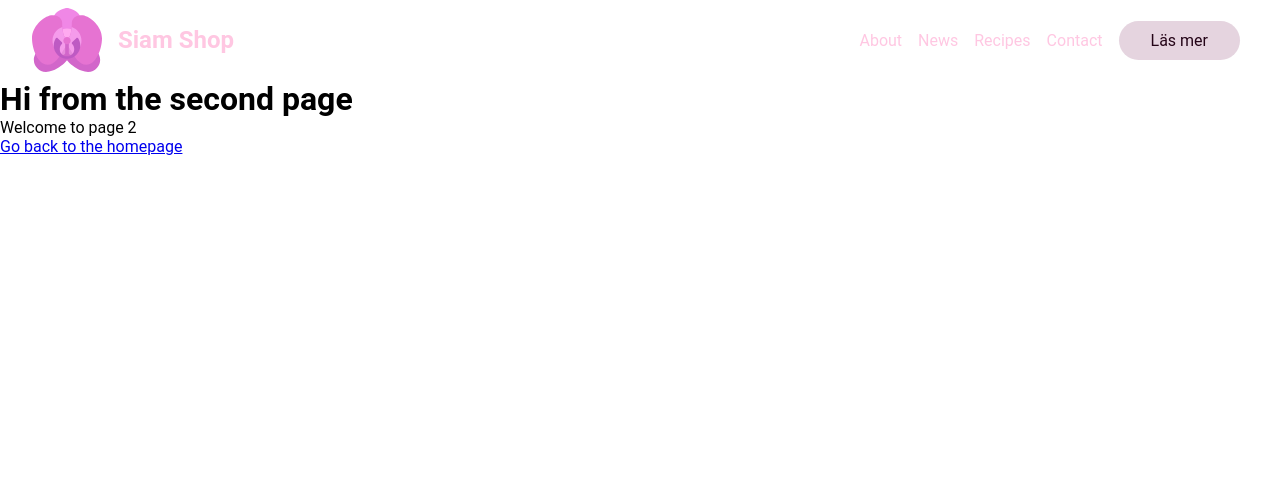
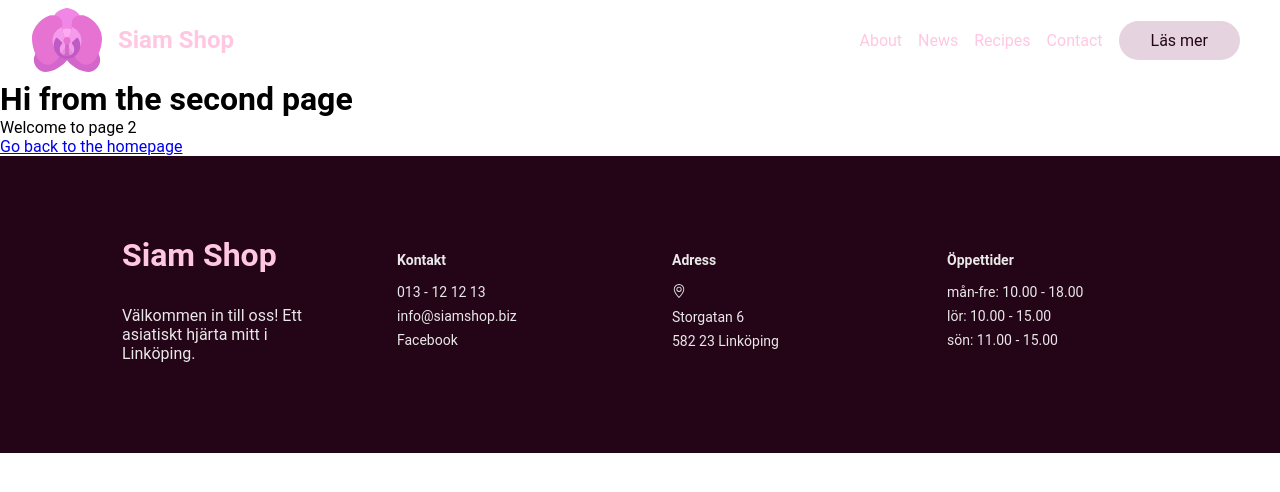
Before and after one commit to betost123/siamshop3, a Gatsby site: page /page-2 in a window 1280 px wide. Built offline with nearby package versions, Linux system fonts and the light colour scheme; Gatsby itself is replaced by a stand-in of ours.

Commit message:
add Footer

```diff
--- /dev/null
+++ b/src/components/Footer.js
@@ -0,0 +1,113 @@
+import { Link } from 'gatsby'
+import React from 'react'
+import styled from 'styled-components'
+import {BsGeoAlt} from 'react-icons/bs'
+
+const Footer = () => {
+	return (
+		<FooterContainer>
+			<FooterLinksWrapper>
+				<FooterDescription>
+					<h1>Siam Shop</h1>
+					<p>Välkommen in till oss! Ett asiatiskt hjärta mitt i Linköping.</p>
+				</FooterDescription>
+				<FooterLinkItems>
+					<FooterLinkTitle>
+						Kontakt
+					</FooterLinkTitle>
+					<FooterLink>013 - 12 12 13</FooterLink>
+					<Mail href="mailto:info@siamshop.biz">info@siamshop.biz</Mail>
+					<FacebookLink to="https://sv-se.facebook.com/SiamShopLinkoping/">Facebook</FacebookLink>
+				</FooterLinkItems>
+			</FooterLinksWrapper>
+			<FooterLinksWrapper>
+			<FooterLinkItems>
+					<FooterLinkTitle>
+						Adress
+					</FooterLinkTitle>
+					<FacebookLink to="https://www.google.com/maps/place/Siam+Shop/@58.4114631,15.6300109,15z/data=!4m5!3m4!1s0x0:0xe6437c176f75da94!8m2!3d58.4114631!4d15.6300109"><BsGeoAlt /></FacebookLink>
+					<FooterLink to="/about">Storgatan 6</FooterLink>
+					<FooterLink to="/about">582 23 Linköping</FooterLink>
+				</FooterLinkItems>
+				<FooterLinkItems>
+					<FooterLinkTitle>
+						Öppettider
+					</FooterLinkTitle>
+					<FooterLink to="/about">mån-fre: 10.00 - 18.00</FooterLink>
+					<FooterLink to="/about">lör: 10.00 - 15.00</FooterLink>
+					<FooterLink to="/about">sön: 11.00 - 15.00</FooterLink>
+				</FooterLinkItems>
+			</FooterLinksWrapper>
+		</FooterContainer>
+	)
+}
+
+export default Footer
+
+const FooterContainer = styled.div`
+	padding: 5rem calc((100vw - 1100px)/2);
+	display: grid;
+	grid-template-columns: repeat(2, 1fr);
+	color: #E9E8E8;
+	background: #240417;
+`
+const FooterDescription = styled.div`
+	padding: 0 2rem;
+
+	h1 {
+		margin-bottom: 2rem;
+		color: #FFC7E2;
+
+		@media screen and (max-width: 400px) {
+			padding: 1rem;
+		}
+	}
+`
+const FooterLinksWrapper = styled.div`
+	display: grid;
+	grid-template-columns: repeat(2, 1fr);
+
+	@media screen and (max-width: 820px) {
+		grid-template-columns: 1fr;
+	}
+`
+const FooterLinkItems = styled.div`
+	display: flex;
+	flex-direction: column;
+	align-items: flex-start;
+	padding: 1rem 2rem;
+
+	@media screen and (max-width: 400px) {
+		padding: 1rem;
+	}
+`
+const FooterLinkTitle = styled.h2`
+	font-size: 14px;
+	margin-bottom: 1rem;
+`
+const FooterLink = styled.p`
+	text-decoration: none;
+	margin-bottom: 0.5rem;
+	font-size: 14px;
+
+`
+const FacebookLink = styled(Link)`
+	text-decoration: none;
+	margin-bottom: 0.5rem;
+	font-size: 14px;
+	color: #E9E8E8;
+
+	&:hover {
+		color: #FFC7E2;
+	}
+`
+const Mail = styled.a`
+	text-decoration: none;
+	margin-bottom: 0.5rem;
+	font-size: 14px;
+	color: #E9E8E8;
+
+	&:hover {
+		color: #FFC7E2;
+	}
+`
--- a/src/components/layout.js
+++ b/src/components/layout.js
@@ -1,4 +1,5 @@
 import * as React from "react"
+import Footer from "./Footer"
 
 import Header from "./Header"
 import { GlobalStyle } from "./styles/GlobalStyles"
@@ -9,7 +10,8 @@ const Layout = ({ children }) => {
     <>
     <GlobalStyle />
       <Header />
-        <main>{children}</main>
+      <main>{children}</main>
+      <Footer />
     </>
   )
 }
```
Also changed, not shown: src/components/About.js (+10 -15 lines), src/components/OpeningHours.js (+43 -4 lines), src/assets/images/open-bananas.jpg (added), src/assets/images/open-salad.jpg (added), 1 other file.
